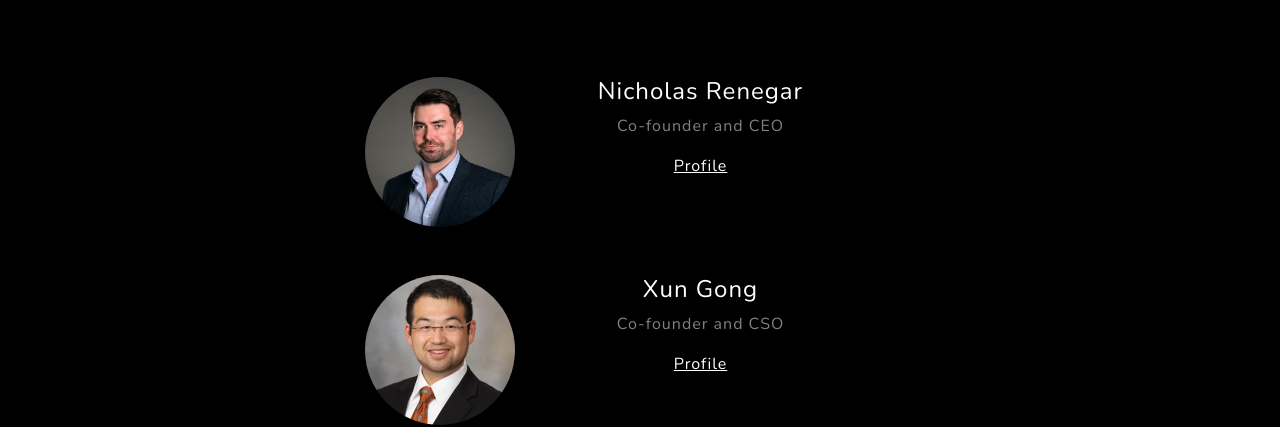
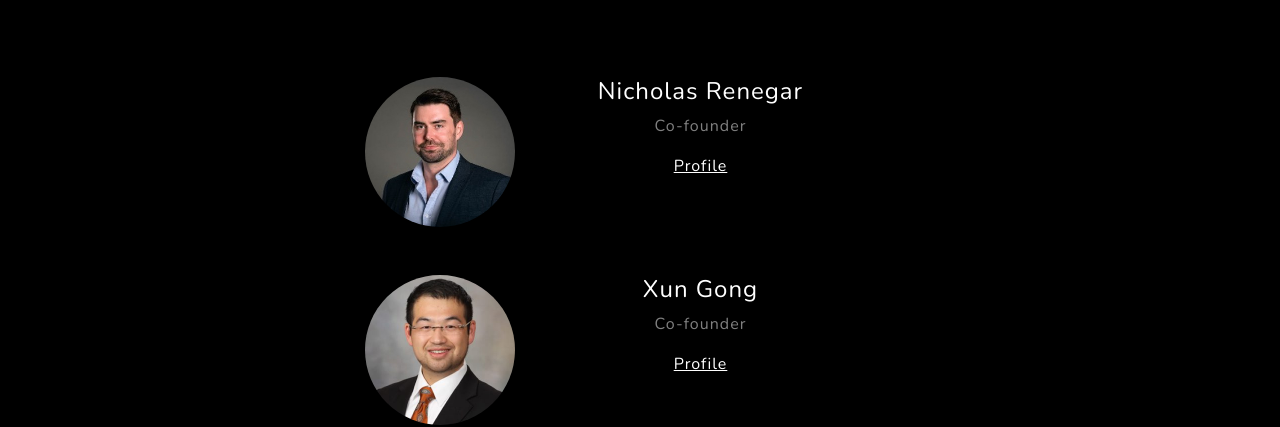
Before and after one commit to nrenegar/nrenegar.github.io, a plain HTML site: page index.html in a window 1280 px wide. Shown: the part 1121-1548 px from the top of the page. Drawn offline with nearby package versions, Linux system fonts and the light colour scheme.

Commit message:
Roles Update

```diff
--- a/index.html
+++ b/index.html
@@ -73,7 +73,7 @@
                         <div class="text-center h-100 team-member">
                             <div class="team-member-text my-auto">
                                 <h4 class="text-white">Nicholas Renegar</h4>
-                                <p class="text-white-50">Co-founder and CEO</p>
+                                <p class="text-white-50">Co-founder</p>
                                 <a href="https://www.linkedin.com/in/nicholas-renegar/" class="text-white">Profile</a>
                             </div>
                         </div>
@@ -89,7 +89,7 @@
                         <div class="text-center h-100 team-member">
                             <div class="team-member-text my-auto">
                                 <h4 class="text-white">Xun Gong</h4>
-                                <p class="text-white-50">Co-founder and CSO</p>
+                                <p class="text-white-50">Co-founder</p>
                                 <a href="https://www.linkedin.com/in/xun-gong/" class="text-white">Profile</a>
                             </div>
                         </div>
```
